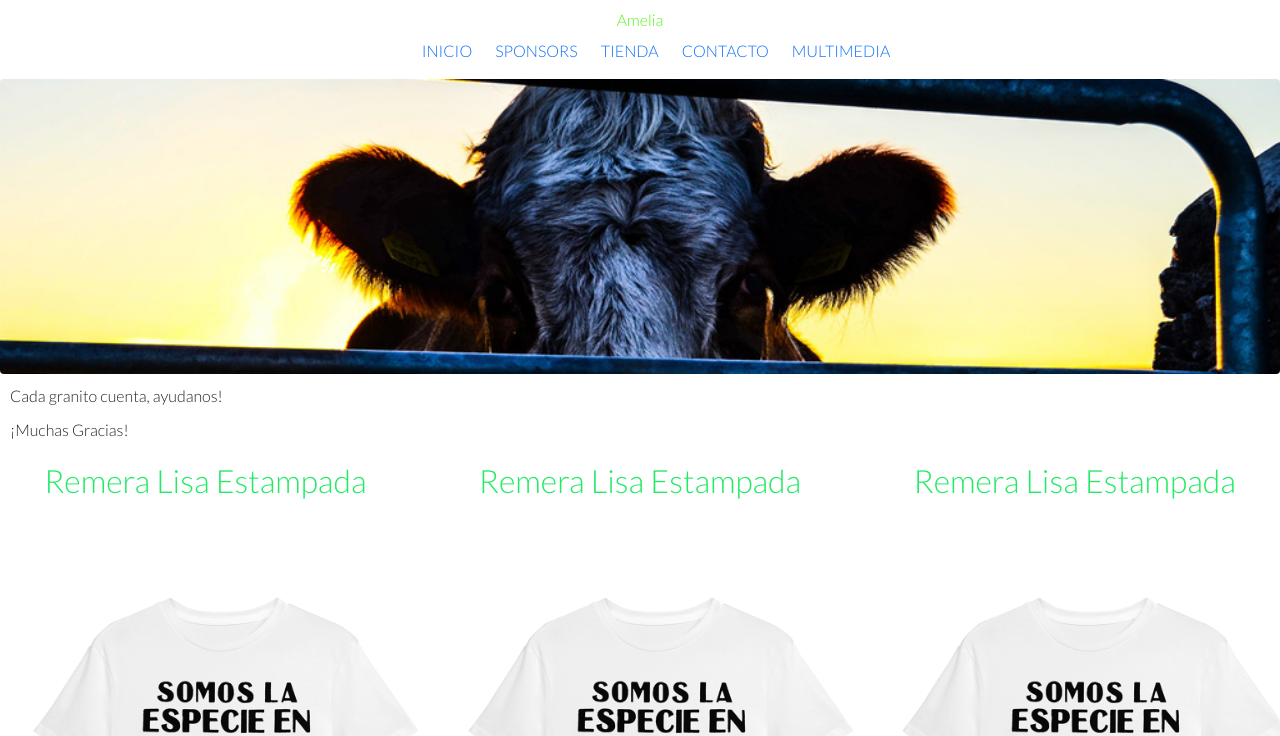
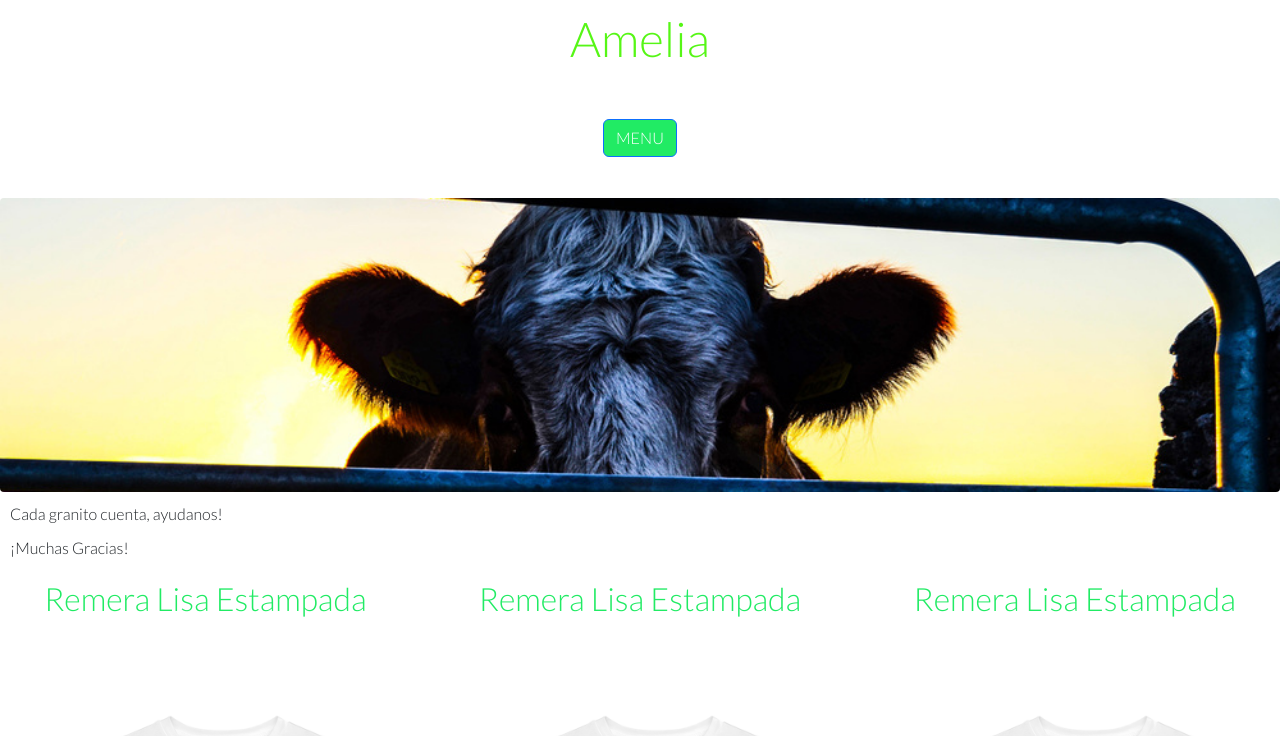
Before and after one commit to munozdavidr/Amelia, a website: page html/shop.html in a window 1280 px wide. Shown: the top 736 px of the page. Drawn offline with nearby package versions, Linux system fonts and the light colour scheme.

Commit message:
Se agrega el nav a todas las paginas

```diff
--- a/html/shop.html
+++ b/html/shop.html
@@ -17,16 +17,34 @@
   <body class="gridPadre">
     <header>
       <h1 data-aos="fade-right" data-aos-duration="1500">Amelia</h1>
+      <nav>
+        <p>
+          <button
+            class="btn btn-primary"
+            type="button"
+            data-bs-toggle="collapse"
+            data-bs-target="#collapseWidthExample"
+            aria-expanded="false"
+            aria-controls="collapseWidthExample"
+          >
+            MENU
+          </button>
+        </p>
+        <div style="min-height: 120px">
+          <div class="collapse collapse-horizontal" id="collapseWidthExample">
+            <div class="card card-body" style="width: 500px">
+              <ul>
+                <li><a href="../index.html">Inicio</a></li>
+                <li><a href="sponsors.html">Sponsors</a></li>
+                <li><a href="shop.html">Tienda</a></li>
+                <li><a href="contacto.html">Contacto</a></li>
+                <li><a href="about.html">Multimedia</a></li>
+              </ul>
+            </div>
+          </div>
+        </div>
+      </nav>
     </header>
-    <nav>
-      <ul class="uMenu">
-        <div class="liTransicion"><li><a href="../index.html">Inicio</a></li></div>
-        <div class="liTransicion"><li><a href="sponsors.html">Sponsors</a></li></div>
-        <div class="liTransicion"><li><a href="shop.html">Tienda</a></li></div>
-        <div class="liTransicion"><li><a href="contacto.html">Contacto</a></li></div>
-        <div class="liTransicion"><li><a href="about.html">Multimedia</a></li></div>
-      </ul>
-    </nav>
     <!-- <section><div class="section1"></div></section> -->
     <!-- contenido principal de mi pagina -->
     <main>
--- a/scss/_general.scss
+++ b/scss/_general.scss
@@ -2,12 +2,12 @@ body {
   display: grid;
   font-family: "Lato", sans-serif;
   background-color: white;
-//   font-size: $tam-fuente;
+  font-size: $tam-fuente;
 }
 
 h1 {
   color: #56f616;
-//   font-size: $tam-fuente + 2rem;
+  font-size: $tam-fuente + 2rem;
   text-align: center;
   margin: 0;
   padding: 10px;
--- a/scss/_maps.scss
+++ b/scss/_maps.scss
@@ -1,7 +1,7 @@
 // $mapRedes:(facebook:red, instragram:blue, twitter:yellow);
 
 $estilo: (color:#21eb64, tamF: $tam-fuente);
-//21eb64
+
 .btn-primary {
     background-color: map-get($estilo, color );
 }
@@ -9,11 +9,3 @@ $estilo: (color:#21eb64, tamF: $tam-fuente);
 h2 {
     color: map-get($estilo, color ) ;
 }
-
-body {
-    font-size: map-get($estilo, tamF );
-}
-
-h1 {
-    font-size: map-get($estilo, tamF );
-}
```
Also changed, not shown: html/about.html (+27 -19 lines), html/contacto.html (+27 -9 lines), html/sponsors.html (+27 -19 lines), css/estilo.css.
